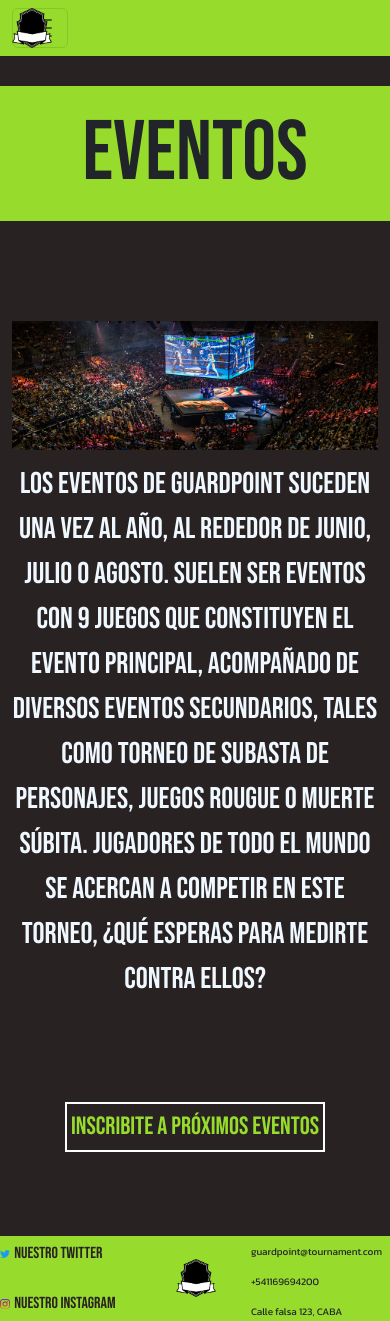
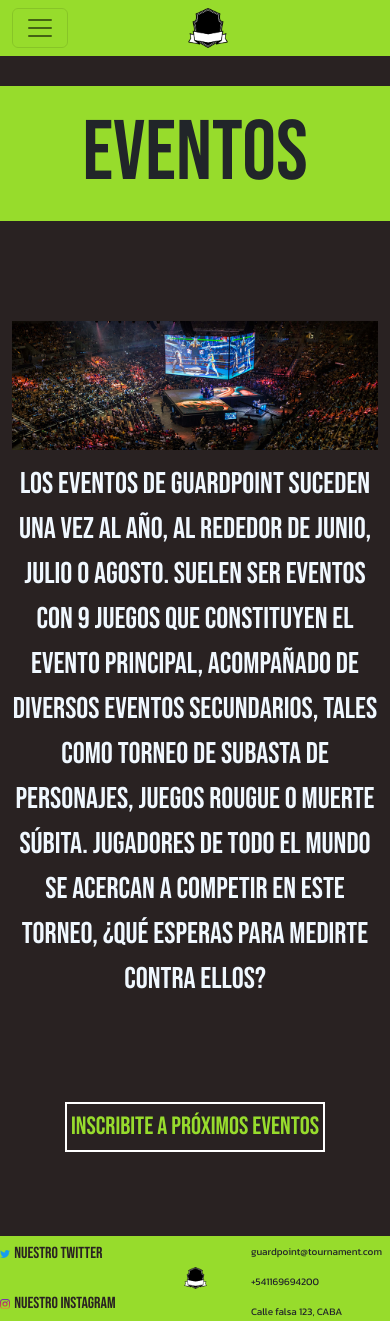
Before and after one commit to CodeBrando/Guardpoint, a website: page servicios/eventos.html in a window 390 px wide. Drawn offline with nearby package versions, Linux system fonts and the light colour scheme.

```diff
--- a/scss/components/_contacto.scss
+++ b/scss/components/_contacto.scss
@@ -37,6 +37,7 @@
     align-items: flex-start;
     margin-top: 100px;
     margin-bottom: 50px;
+    margin-left: 5%;
 }
 .contacto-texto-2{
     font-size:  30px;
--- a/scss/components/_index.scss
+++ b/scss/components/_index.scss
@@ -27,6 +27,19 @@
     position: absolute;
 }
 
+@media only screen and (max-width: 991px){
+    .navbar-brand{
+        display: block;
+        margin-left: 45%;
+        margin-right: 55%;
+
+    }
+
+    .navbar-brand2{
+        display: none;
+    }
+
+}
 
 
 .presentacion{
@@ -207,7 +220,6 @@
     text-align: center;
     font-size:  30px;
     padding-top: 11%;
-    padding-left: 3%;
     font-family: $fontBebas;
     color: $colorTexto;
 }
@@ -263,23 +275,9 @@
 }
 .footer-logo, .footer-logo2{
     width: 5vw;
+    margin-left: 50%;
+    margin-right: 50%;
 }
-.footer-logo2{
-    transition: all 0,8s;
-}
-
-.footer-logo-2:hover{
-    transform: scale(2);
-
-    background-image: transparent;
-
-}
-
-// .footer-logo:hover{
-//     /* animación placeholder*/
-//     transform: rotate(360deg) scale(1.5);
-//     transition: all 1s;
-// }
 
 
 .datos-contacto{
@@ -294,7 +292,20 @@
         background-color: rgb(41, 34, 34);
     }
 
+
+
     /* ESTILO PARA EL INDEX MOBILE  */
+
+    .navbar-brand{
+        display: block;
+        margin-left: 45%;
+        margin-right: 55%;
+
+    }
+
+    .navbar-brand2{
+        display: none;
+    }
 
     .banner-imagen{
         width: 100%;
@@ -521,9 +532,18 @@
         color: rgb(41, 34, 34);
         font-family: $fontBebas;
     }
+
     .footer-logo{
-        width: 40px
+        display: none;
     }
+
+    .footer-logo2{
+        width: 6vw;
+        display: block;
+        margin-left: 35%;
+        margin-right: 65%;
+    }
+
 
     .datos-contacto{
         font-family: $fontKanit;
--- a/servicios/eventos.html
+++ b/servicios/eventos.html
@@ -25,6 +25,7 @@
         <nav class="navbar navbar-expand-lg bg-rgba(172, 255, 47, 0.842)">
             <div class="container-fluid">
               <a class="navbar-brand" href="../index.html"><img src="../multimedia/logo.jpg" alt="Logo" width="40" height="40"></a>
+              <a class="navbar-brand2" href="../index.html"><img src="../multimedia/logo.jpg" alt="Logo" width="40" height="40"></a>
               <button class="navbar-toggler" type="button" data-bs-toggle="collapse" data-bs-target="#navbarNav" aria-controls="navbarNav" aria-expanded="false" aria-label="Toggle navigation">
                 <span class="navbar-toggler-icon"></span>
               </button>
@@ -98,6 +99,10 @@
                 <a href="../index.html"><img src="../multimedia/logo.jpg" alt="logo" class="footer-logo" >
                 </a>
             </div>
+            <div class="footer-logo-container2">
+              <a href="../index.html"><img src="../multimedia/logo.jpg" alt="logo" class="footer-logo2" >
+              </a>
+          </div>
 
 
 
```
Also changed, not shown: servicios/contacto.html (+5 -0 lines), servicios/inscripciones.html (+5 -0 lines), servicios/noticias.html (+5 -0 lines), css/style.css, 1 other file.
